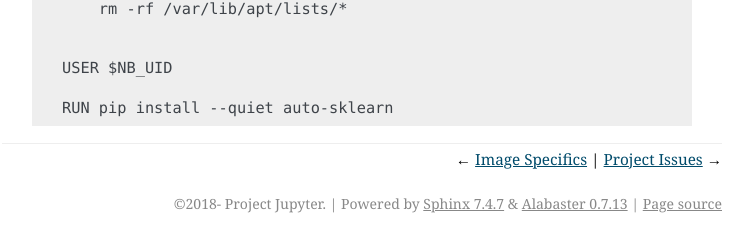
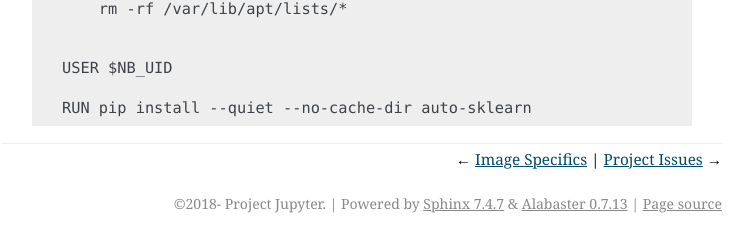
Before and after one commit to jupyter/docker-stacks, a Sphinx documentation site: the page built from docs/using/recipes.md, in a window 1280 px wide and 900 px high, scrolled down 10617 px. Shown: the part 657-897 px from the top of the window, without its empty margins (388-1141 px from the left). Built offline with Sphinx 7.4.7, drawn with Linux system fonts in a browser that asks for light colours; pages that are not in the unit, such as notebooks, are missing from menus; some of the changed text lies outside the part shown.

Commit message:
add --no-cache-dir to autosklearn recipe

````diff
--- a/docs/using/recipes.md
+++ b/docs/using/recipes.md
@@ -536,5 +536,5 @@
 
 USER $NB_UID
 
-RUN pip install --quiet auto-sklearn
+RUN pip install --quiet --no-cache-dir auto-sklearn
 ```
````
